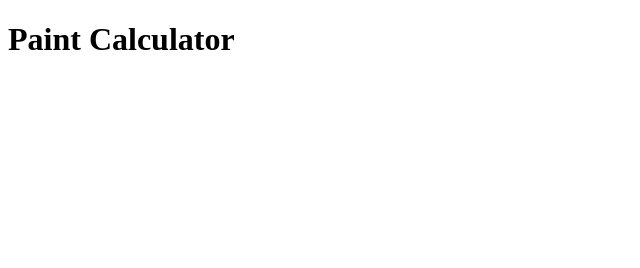
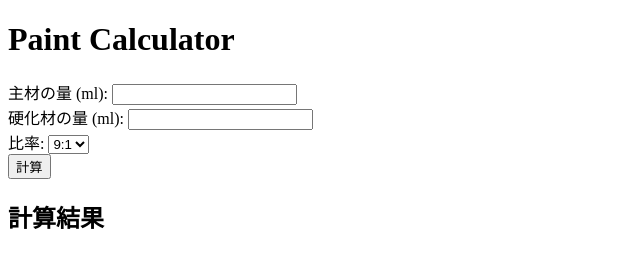
Before and after one commit to aki456-456/paint-calculator, a plain HTML site: page index.html in a window 1280 px wide. Shown: the whole page, without its empty margins (0-640 px from the left). Drawn offline with Linux system fonts and the light colour scheme.

Commit message:
Update index.html with input fields and calculation logic

```diff
--- a/index.html
+++ b/index.html
@@ -9,15 +9,36 @@
 <body>
     <h1>Paint Calculator</h1>
     <form id="paintForm">
-    <!-- Your form elements here -->
+        <label for="baseAmount">主材の量 (ml):</label>
+        <input type="number" id="baseAmount" name="baseAmount"><br>
+
+        <label for="hardenerAmount">硬化材の量 (ml):</label>
+        <input type="number" id="hardenerAmount" name="hardenerAmount"><br>
+
+        <label for="ratio">比率:</label>
+        <select id="ratio" name="ratio">
+            <option value="9:1">9:1</option>
+            <option value="4:1">4:1</option>
+            <option value="1:1">1:1</option>
+        </select><br>
+
+        <button type="button" onclick="calculate()">計算</button>
     </form>
+
+    <h2>計算結果</h2>
+    <p id="result"></p>
+
+    <script src="sw.js"></script>
     <script>
-    if ('serviceWorker' in navigator) {
-      navigator.serviceWorker.register('/sw.js').then(function(registration) {
-        console.log('Service Worker registered with scope:', registration.scope);
-      }).catch(function(error) {
-        console.log('Service Worker registration failed:', error);
-      });
+        function calculate() {
+            const baseAmount = parseFloat(document.getElementById('baseAmount').value);
+            const hardenerAmount = parseFloat(document.getElementById('hardenerAmount').value);
+            const ratio = document.getElementById('ratio').value.split(':');
+            const ratioBase = parseFloat(ratio[0]);
+            const ratioHardener = parseFloat(ratio[1]);
+            const totalAmount = baseAmount + hardenerAmount;
+            const calculatedHardener = (baseAmount * ratioHardener) / ratioBase;
+            document.getElementById('result').innerText = `合計量: ${totalAmount} ml, 硬化材: ${calculatedHardener} ml`;
         }
     </script>
 </body>
```
Lines whose indentation alone changed are shown as unchanged.
